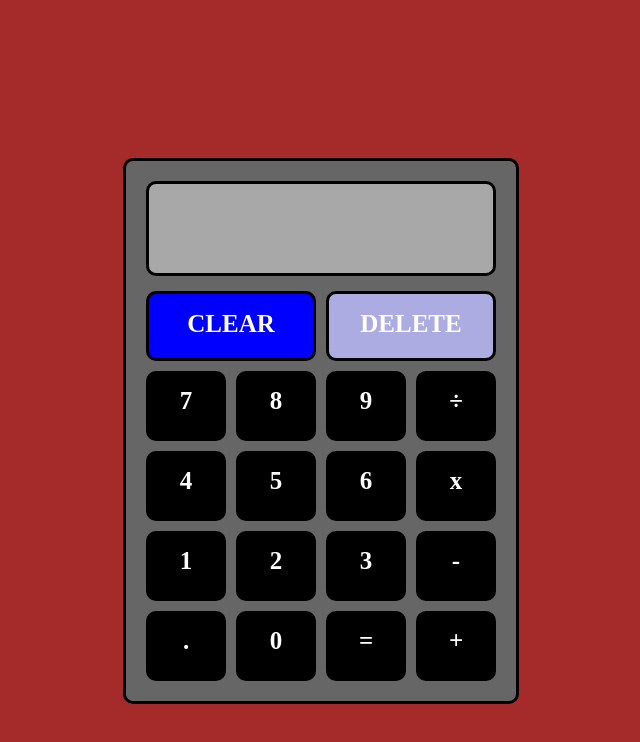
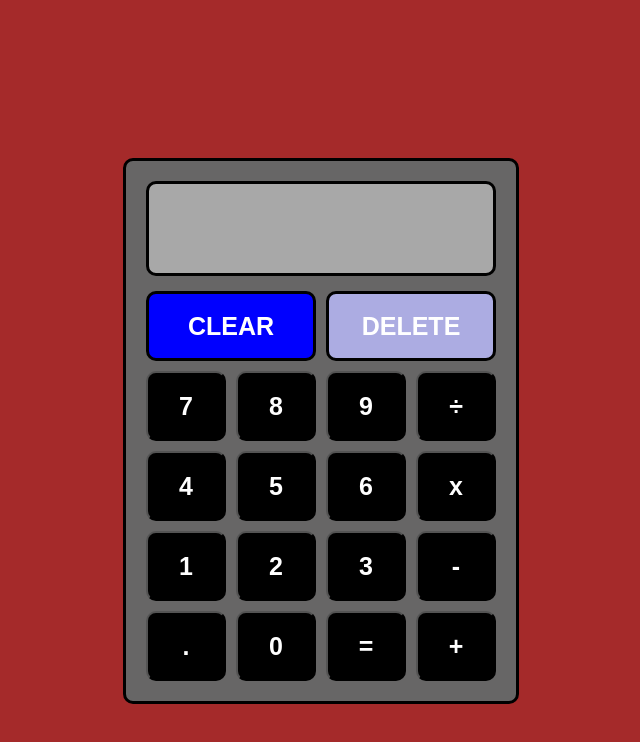
Before and after one commit to Hun4s/Calc, a plain HTML site: page index.html in a window 1280 px wide. Shown: the whole page, without its empty margins (319-959 px from the left). Drawn offline with Linux system fonts and the light colour scheme.

Commit message:
no message

```diff
--- a/index.html
+++ b/index.html
@@ -15,24 +15,24 @@
             <div class="screen-current" id="screenCurrent"></div>
         </div>
         <div class="btn-grid">
-            <div class="button clr span" id="clearBtn"> CLEAR </div>
-            <div class="button del span" id="deleteBtn"> DELETE </div>
-            <div class="button" data-number> 7 </div>
-            <div class="button" data-number> 8 </div>
-            <div class="button" data-number> 9 </div>
-            <div class="button" data-operator> ÷ </div>
-            <div class="button" data-number> 4 </div>
-            <div class="button" data-number> 5 </div>
-            <div class="button" data-number> 6 </div>
-            <div class="button" data-operator> x </div>
-            <div class="button" data-number> 1 </div>
-            <div class="button" data-number> 2 </div>
-            <div class="button" data-number> 3 </div>
-            <div class="button" data-operator> - </div>
-            <div class="button" id="pointBtn"> . </div>
-            <div class="button" data-number> 0 </div>
-            <div class="button" id="equalBtn"> = </div>
-            <div class="button" data-operator> + </div>
+            <button class="btn clr span" id="clearBtn"> CLEAR </button>
+            <button class="btn del span" id="deleteBtn"> DELETE </button>
+            <button class="btn" data-number> 7 </button>
+            <button class="btn" data-number> 8 </button>
+            <button class="btn" data-number> 9 </button>
+            <button class="btn" data-operator> ÷ </button>
+            <button class="btn" data-number> 4 </button>
+            <button class="btn" data-number> 5 </button>
+            <button class="btn" data-number> 6 </button>
+            <button class="btn" data-operator> x </button>
+            <button class="btn" data-number> 1 </button>
+            <button class="btn" data-number> 2 </button>
+            <button class="btn" data-number> 3 </button>
+            <button class="btn" data-operator> - </button>
+            <button class="btn" id="pointBtn"> . </button>
+            <button class="btn" data-number> 0 </button>
+            <button class="btn" id="equalBtn"> = </button>
+            <button class="btn" data-operator> + </button>
         </div>
     </div>
 </body>
--- a/script.js
+++ b/script.js
@@ -7,10 +7,11 @@ const operatorButtons = document.querySelectorAll('[data-operator]')
 const pointBtn = document.getElementById('pointBtn')
 const equalBtn = document.getElementById('equalBtn')
 const screenCurrent = document.getElementById('screenCurrent')
+const screenLast = document.getElementById('screenLast')
 
-numberButtons.forEach((button) => {
-    button.addEventListener('click', () =>appendNumber(button.textContent))
-})
+numberButtons.forEach((button) =>
+    button.addEventListener('click', () => appendNumber(button.textContent))
+)
 
 /*operatorButtons.forEach((button) =>
   button.addEventListener('click', () => setOperation(button.textContent))
--- a/style.css
+++ b/style.css
@@ -48,7 +48,7 @@ body {
     border-color: black;
 }
 
-.button {
+.btn {
     background-color: black;
     color: white;
     border-radius: 10px;
@@ -56,6 +56,7 @@ body {
     cursor: pointer;
     text-align: center;
     line-height: 60px;
+    font-size: 25px;
 }
 
 .clr {
```
